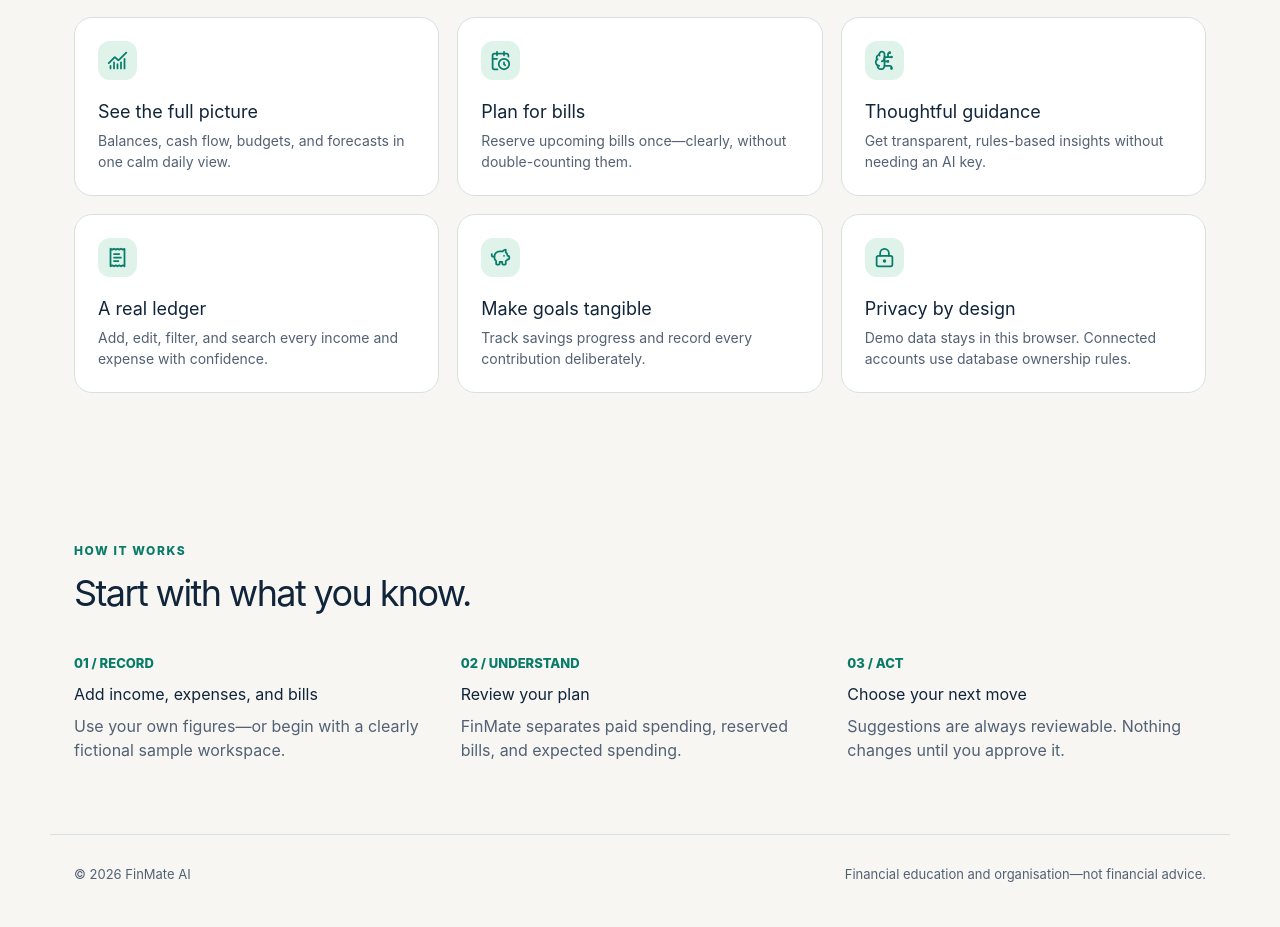
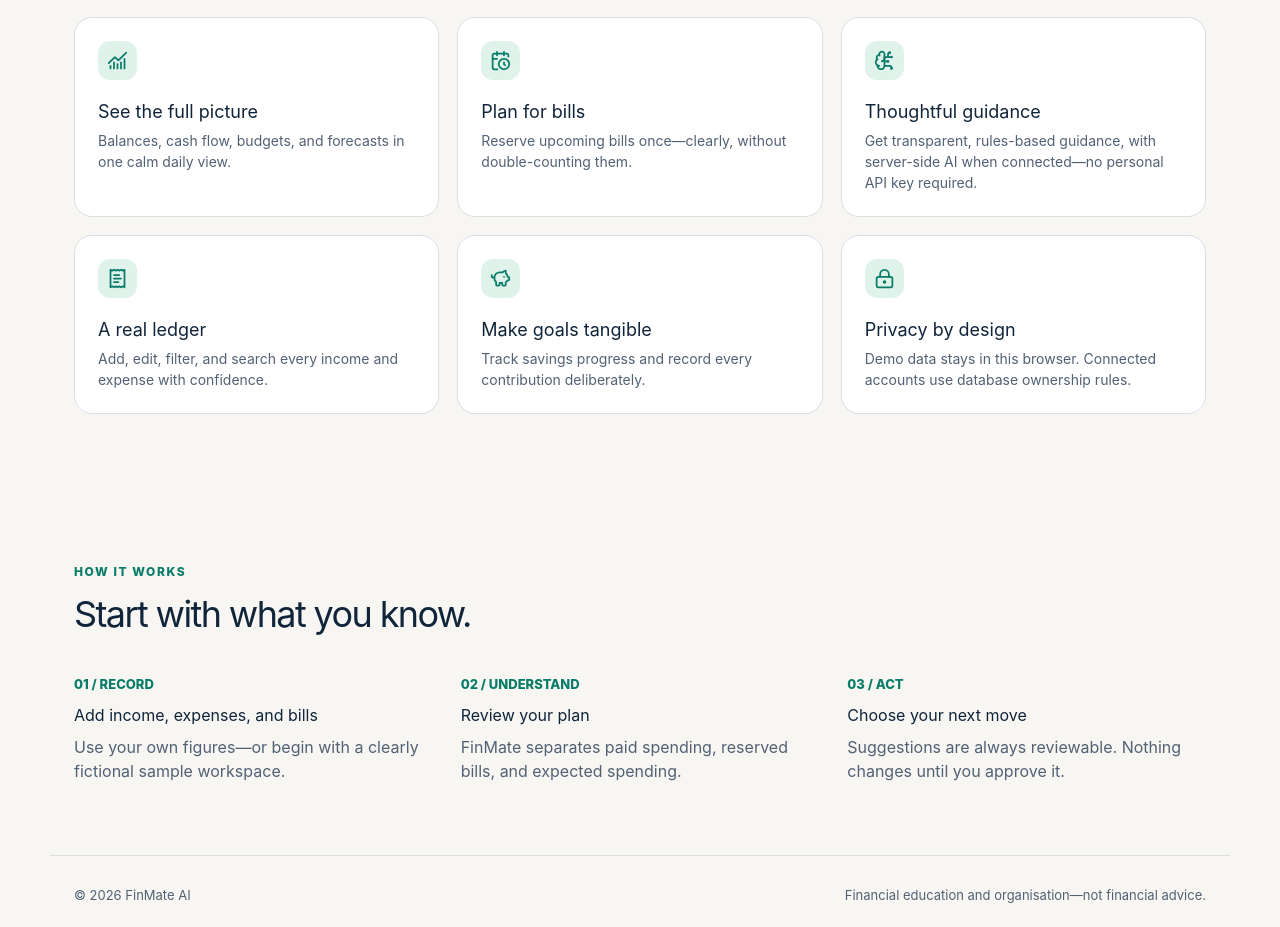
Before and after one commit to rafiulislam90105701-collab/finmate-ai, a Next.js app: page / in a window 1280 px wide. Shown: the part 960-1887 px from the top of the page. Built offline with nearby package versions, Linux system fonts and the light colour scheme.

Commit message:
Clarify assistant guidance provider behavior

```diff
--- a/app/page.tsx
+++ b/app/page.tsx
@@ -4,7 +4,7 @@ import { ArrowRight, BadgeDollarSign, BrainCircuit, CalendarClock, ChartNoAxesCo
 const features = [
   { icon: ChartNoAxesCombined, title: "See the full picture", text: "Balances, cash flow, budgets, and forecasts in one calm daily view." },
   { icon: CalendarClock, title: "Plan for bills", text: "Reserve upcoming bills once—clearly, without double-counting them." },
-  { icon: BrainCircuit, title: "Thoughtful guidance", text: "Get transparent, rules-based insights without needing an AI key." },
+  { icon: BrainCircuit, title: "Thoughtful guidance", text: "Get transparent, rules-based guidance, with server-side AI when connected—no personal API key required." },
   { icon: ReceiptText, title: "A real ledger", text: "Add, edit, filter, and search every income and expense with confidence." },
   { icon: PiggyBank, title: "Make goals tangible", text: "Track savings progress and record every contribution deliberately." },
   { icon: LockKeyhole, title: "Privacy by design", text: "Demo data stays in this browser. Connected accounts use database ownership rules." }
```
